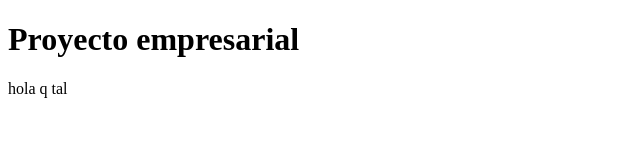
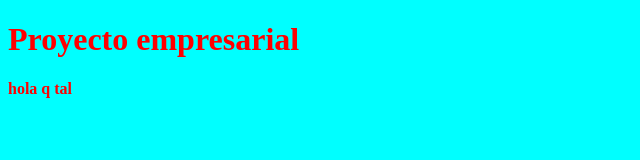
Before and after one commit to aimarfranco/CursoGit, a plain HTML site: page index.html in a window 1280 px wide. Shown: the whole page, without its empty margins (0-640 px from the left). Drawn offline with Linux system fonts and the light colour scheme.

Commit message:
color fuentes

```diff
--- a/css/estilos.css
+++ b/css/estilos.css
@@ -0,0 +1,6 @@
+body{
+    background-color: aqua;
+    font-weight: bold;
+    color: red;
+
+} /*
```
Also changed, not shown: index.html (line endings or trailing spaces).
